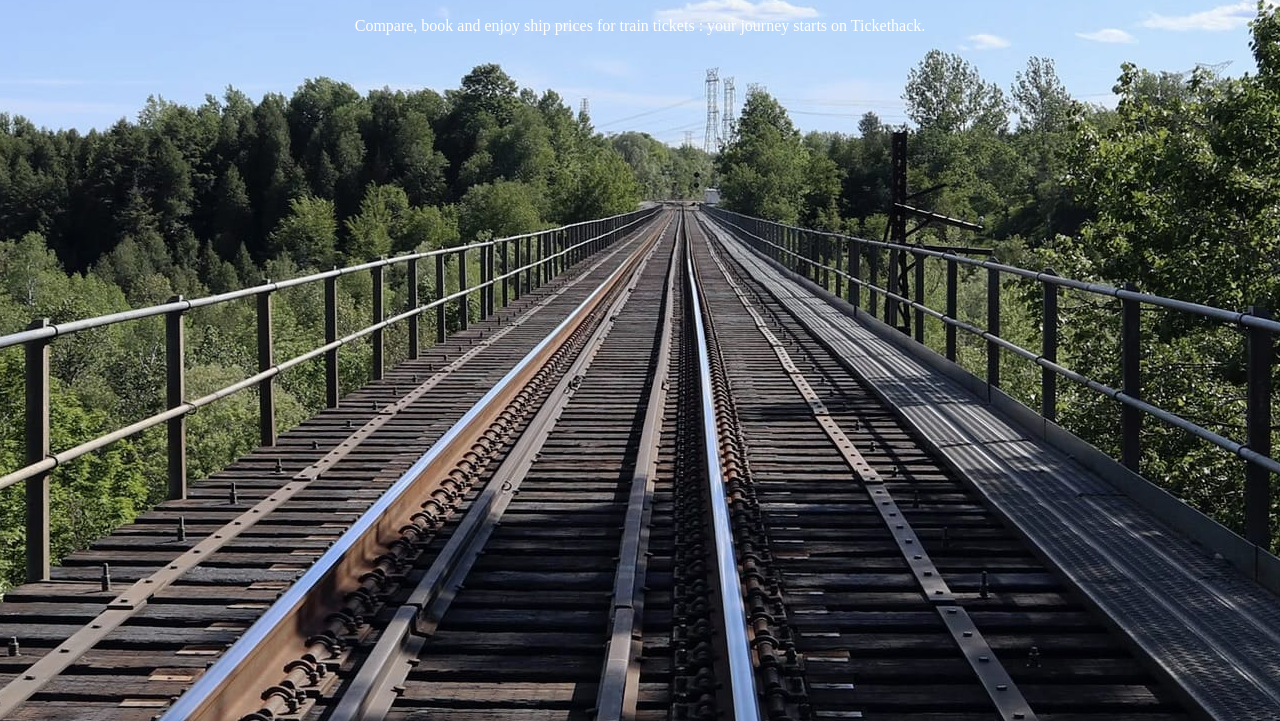
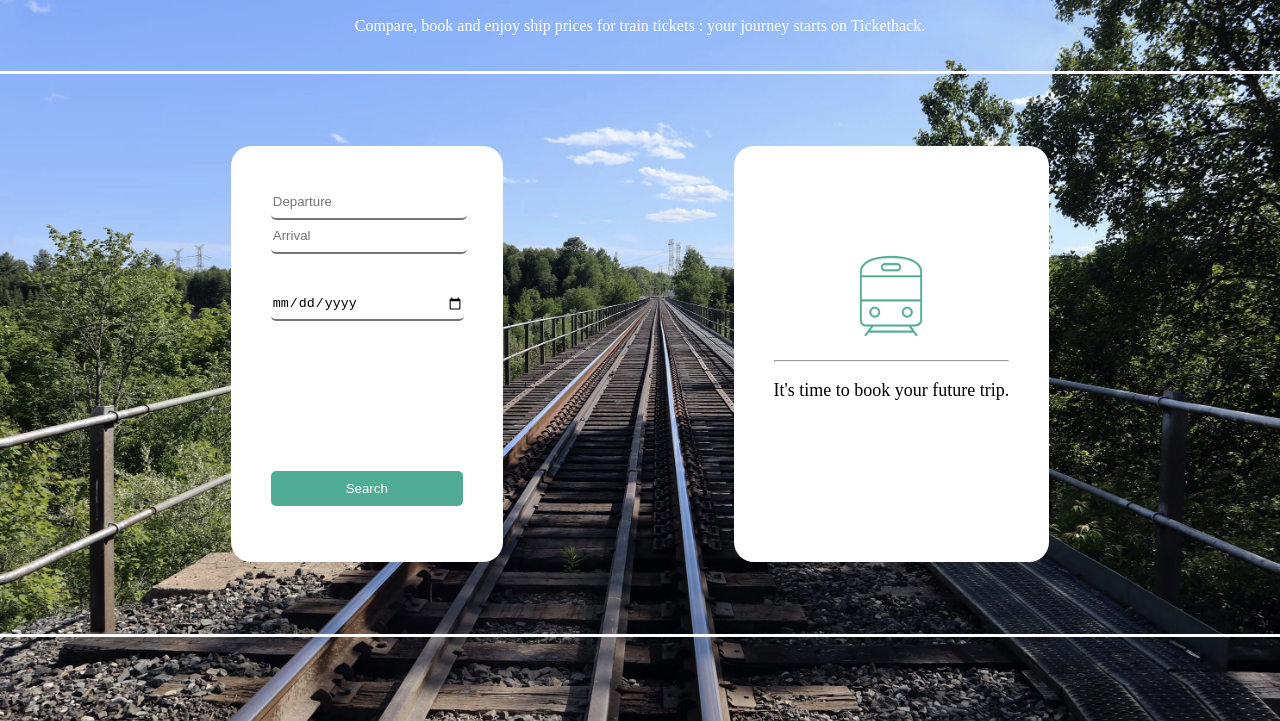
Before and after one commit to David-2906/tickethack, a website: page frontend/index.html in a window 1280 px wide. Shown: the part 161-882 px from the top of the page. Drawn offline with Linux system fonts and the light colour scheme.

Commit message:
front end home finished

```diff
--- a/frontend/index.html
+++ b/frontend/index.html
@@ -20,7 +20,24 @@
 
     <div id="main">
         <h1>Explore the world effortlessly by train!</h1>
-        <p id="">Compare, book and enjoy ship prices for train tickets : your journey starts on Tickethack.</p>
+        <p>Compare, book and enjoy ship prices for train tickets : your journey starts on Tickethack.</p>
+        <div id="tripContainer">
+            <div id="tripChoice">
+                <div id="inputParam">
+                    <input type="text" placeholder="Departure">
+                    <input type="text" placeholder="Arrival">
+                </div>
+                <div id="inputDate">
+                    <input type="date">
+                </div>
+                <button id="searchButton">Search</button>
+            </div>
+            <div id="tripList">
+                <img src="./images/train.png" alt="Une image de train" id="trainImg">
+                <hr>
+                <p>It's time to book your future trip.</p>
+            </div>
+        </div>
     </div>
 
 
--- a/frontend/style.css
+++ b/frontend/style.css
@@ -31,10 +31,79 @@ body {
 #main {
     background-image: url('./images/background.jpg');
     background-repeat: no-repeat;
-    background-position: center;
+    background-size: cover;
     height: 100vh;
-    color:#fff;
     display: flex;
     flex-direction: column;
     align-items: center;
+    color: #fff;
+    overflow: hidden;
 }
+
+#tripContainer{
+    display: flex;
+    flex-direction: row;
+    justify-content: space-evenly;
+    align-items: center;
+    width: 100vw;
+    height: 70%;
+    margin-top: 20px;
+    border: 3px solid white;
+}
+
+#tripChoice {
+    display: flex;
+    flex-direction: column;
+    background-color: #fff;
+    border-radius: 20px;
+    height: 60%;
+    width: 15%;
+    padding: 40px;
+}
+
+#inputParam{
+    margin-bottom: 35px;
+}
+
+#inputDate{
+    margin-bottom: 150px;
+}
+
+input {
+    width: 100%;
+    height: 30px;
+    border-radius: 5px;
+    border-top-style: none;
+    border-left-style: none;
+    border-right-style: none;
+}
+
+#searchButton{
+    width: 100%;
+    padding: 10px;
+    background-color: rgb(80, 173, 148);
+    text-align: center;
+    border-radius: 5px;
+    color: #fff;
+    border-style: none;
+}
+
+#tripList {
+    background-color: #fff;
+    border-radius: 20px;
+    padding: 40px;
+    height: 60%;
+    color: black;
+    text-align: center;
+    font-size: large;
+}
+
+#trainImg {
+    margin-top: 60px;
+    width: 100px;
+    height: 100px;
+}
+
+hr {
+    color: rgb(80, 173, 148)
+}
--- /dev/null
+++ b/package.json
@@ -0,0 +1,5 @@
+{
+  "dependencies": {
+    "moment": "^2.30.1"
+  }
+}
```
Also changed, not shown: 2 other files.
